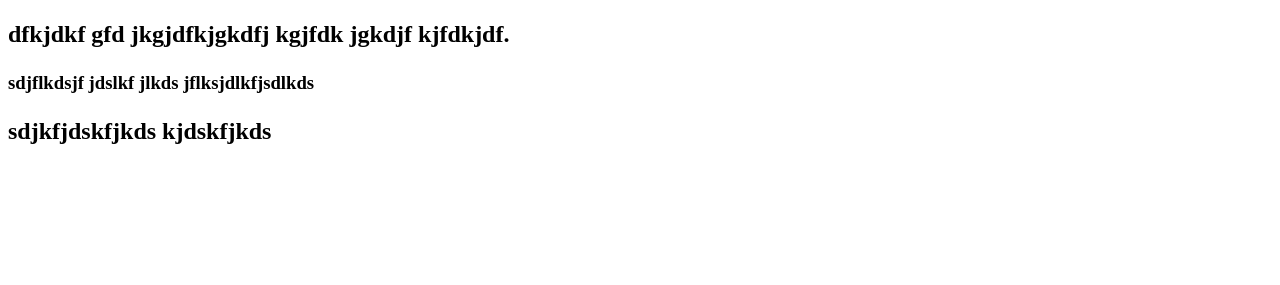
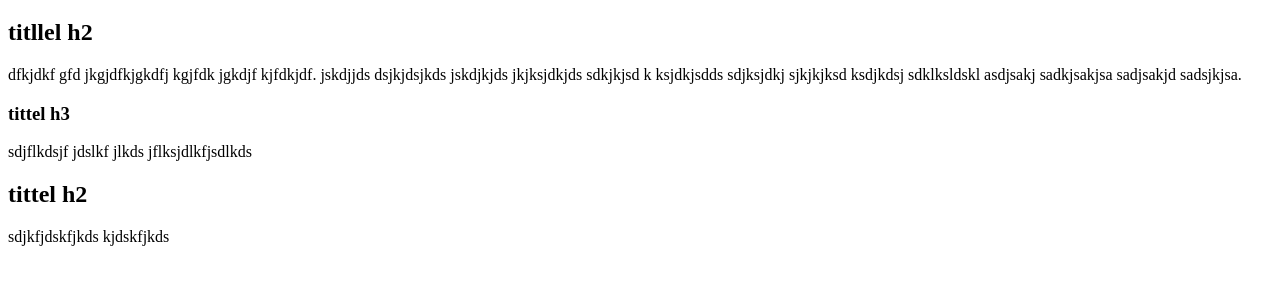
Before and after one commit to dynnamitt/dynnamitt.github.io, a plain HTML site: page test1.html in a window 1280 px wide. Shown: the part 61-346 px from the top of the page. Drawn offline with Linux system fonts and the light colour scheme.

Commit message:
Update test1.html

```diff
--- a/test1.html
+++ b/test1.html
@@ -3,13 +3,15 @@
 
 <h1>Heisann</h1>
 
-<h2>
+<h2>titllel h2</h2>
 <p>
 	dfkjdkf gfd jkgjdfkjgkdfj
-	kgjfdk jgkdjf kjfdkjdf.
-<h3>
+	kgjfdk jgkdjf kjfdkjdf. jskdjjds dsjkjdsjkds jskdjkjds jkjksjdkjds
+	sdkjkjsd k ksjdkjsdds sdjksjdkj sjkjkjksd ksdjkdsj sdklksldskl
+	asdjsakj sadkjsakjsa sadjsakjd sadsjkjsa.
+<h3>tittel h3</h3>
 <p>
 	sdjflkdsjf jdslkf jlkds jflksjdlkfjsdlkds
-<h2>
+<h2>tittel h2</h2>
 <p>
 	sdjkfjdskfjkds kjdskfjkds
```
